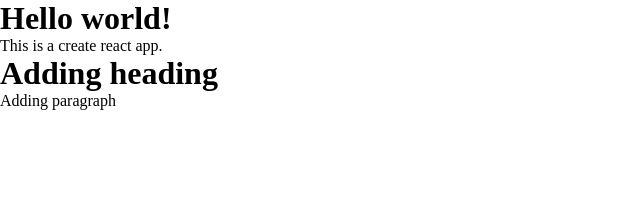
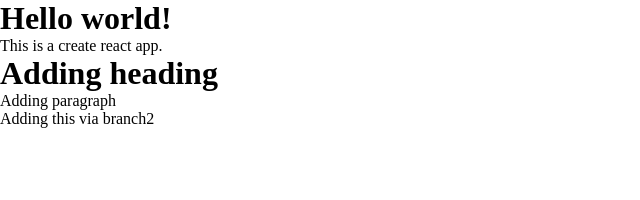
Before and after one commit to arunkumar198857/git-practice, a React (Create React App) app: page / in a window 1280 px wide. Shown: the top 200 px of the page, without its empty margins (0-640 px from the left). Built offline with nearby package versions, Linux system fonts and the light colour scheme.

Commit message:
added some text in branch 2

```diff
--- a/src/ComponentNew.js
+++ b/src/ComponentNew.js
@@ -5,6 +5,7 @@ const ComponentNew = () => {
     <div>
       <h1>Adding heading</h1>
       <p>Adding paragraph</p>
+      <p>Adding this via branch2</p>
     </div>
   );
 };
```
